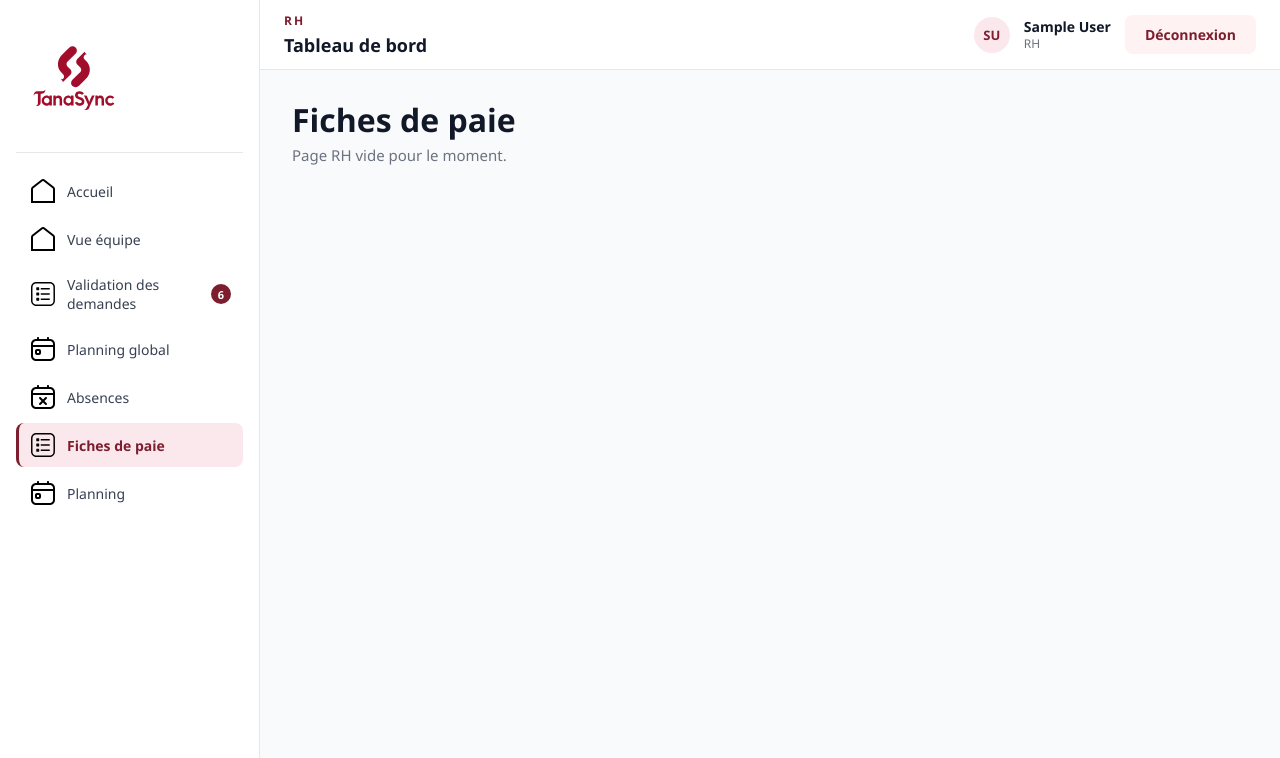
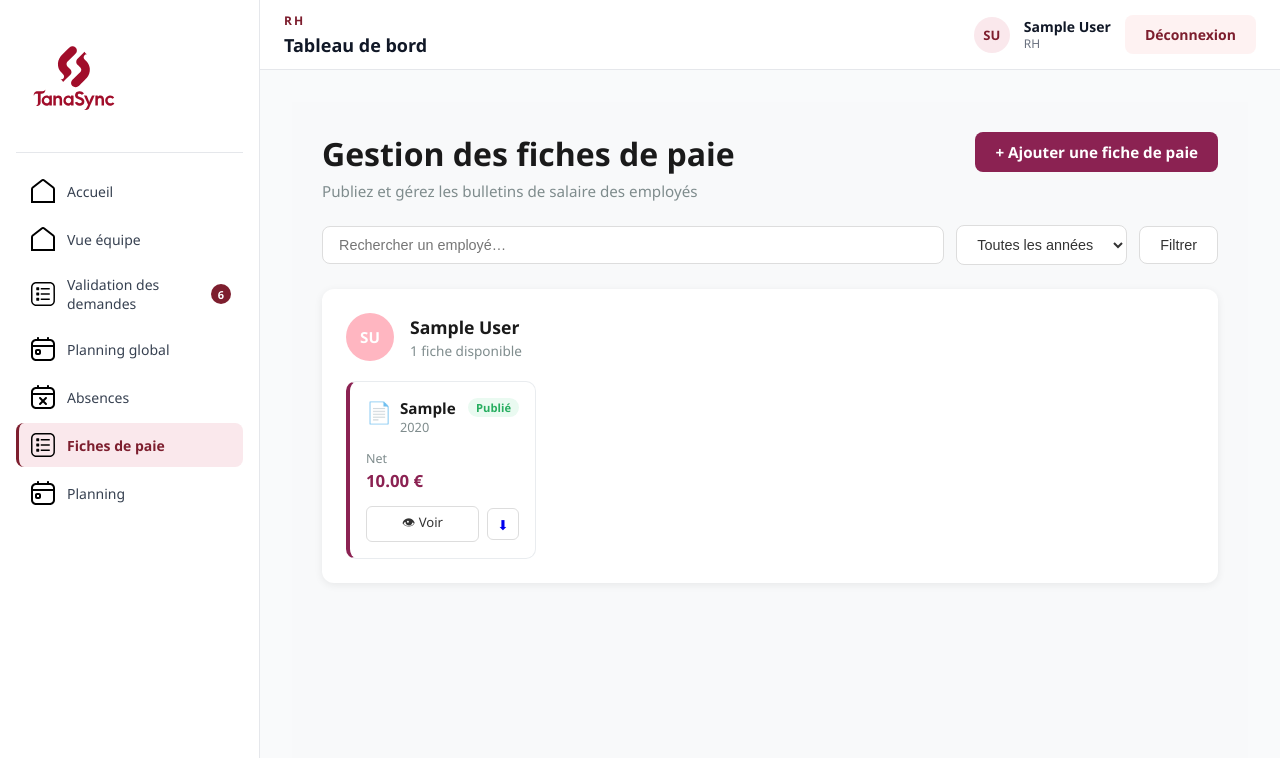
Before and after one commit to nicolasfno/TanaSync, a Django app: page /rh/fiches-paie/ in a window 1280 px wide. Shown: the top 758 px of the page. Run offline with Django 5.2, Linux system fonts and the light colour scheme; a user stored in the database is signed in; tables that the repository leaves empty hold one stand-in row (values such as "Sample post").

Commit message:
Enhance employee management features: dynamic vacation days, payroll creation, and activity tracking

```diff
--- /dev/null
+++ b/rh/static/rh/css/fiches_paie.css
@@ -0,0 +1,273 @@
+.fiches-container {
+  padding: 30px;
+  background: #f8f9fa;
+  min-height: 100vh;
+}
+
+/* ── Header ── */
+.fiches-header {
+  display: flex;
+  align-items: flex-start;
+  justify-content: space-between;
+  gap: 20px;
+  margin-bottom: 24px;
+  flex-wrap: wrap;
+}
+.fiches-header-text h1 {
+  font-size: 2rem;
+  font-weight: 700;
+  color: #1a1a1a;
+  margin: 0 0 6px;
+}
+.fiches-header-text p {
+  color: #7f8c8d;
+  font-size: 0.95rem;
+  margin: 0;
+}
+
+/* ── Bouton / Details ── */
+.add-fiche-details {
+  flex-shrink: 0;
+  position: relative;
+}
+.add-fiche-details > summary {
+  list-style: none;
+  background: #8B2252;
+  color: white;
+  padding: 10px 20px;
+  border-radius: 8px;
+  font-size: 0.95rem;
+  font-weight: 600;
+  cursor: pointer;
+  white-space: nowrap;
+  display: inline-block;
+  user-select: none;
+}
+.add-fiche-details > summary::-webkit-details-marker { display: none; }
+.add-fiche-details > summary:hover { background: #6d1a40; }
+
+.add-fiche-panel {
+  position: absolute;
+  right: 0;
+  top: calc(100% + 8px);
+  background: white;
+  border-radius: 12px;
+  padding: 24px;
+  box-shadow: 0 8px 32px rgba(0,0,0,0.14);
+  z-index: 200;
+  min-width: 680px;
+}
+.add-fiche-panel h3 {
+  font-size: 1rem;
+  font-weight: 700;
+  color: #1a1a1a;
+  margin: 0 0 16px;
+}
+.form-row {
+  display: flex;
+  gap: 14px;
+  align-items: flex-end;
+  flex-wrap: wrap;
+}
+.form-group {
+  display: flex;
+  flex-direction: column;
+  gap: 6px;
+  flex: 1;
+  min-width: 130px;
+}
+.form-group label {
+  font-size: 0.82rem;
+  font-weight: 600;
+  color: #555;
+}
+.form-group select,
+.form-group input[type="number"] {
+  padding: 9px 12px;
+  border: 1.5px solid #ddd;
+  border-radius: 8px;
+  font-size: 0.9rem;
+  color: #333;
+  background: white;
+  width: 100%;
+  box-sizing: border-box;
+}
+.form-group select:focus,
+.form-group input:focus {
+  outline: none;
+  border-color: #8B2252;
+}
+.btn-submit {
+  background: #8B2252;
+  color: white;
+  border: none;
+  padding: 9px 20px;
+  border-radius: 8px;
+  font-size: 0.9rem;
+  font-weight: 600;
+  cursor: pointer;
+  white-space: nowrap;
+  align-self: flex-end;
+}
+.btn-submit:hover { background: #6d1a40; }
+
+/* ── Filtres ── */
+.filters-bar {
+  display: flex;
+  gap: 12px;
+  align-items: center;
+  margin-bottom: 24px;
+  flex-wrap: wrap;
+}
+.filters-bar input[type="search"] {
+  flex: 1;
+  min-width: 200px;
+  padding: 10px 16px;
+  border: 1.5px solid #ddd;
+  border-radius: 8px;
+  font-size: 0.9rem;
+  background: white;
+}
+.filters-bar select {
+  padding: 10px 16px;
+  border: 1.5px solid #ddd;
+  border-radius: 8px;
+  font-size: 0.9rem;
+  background: white;
+  color: #333;
+}
+.btn-filter {
+  padding: 10px 20px;
+  background: white;
+  border: 1.5px solid #ddd;
+  border-radius: 8px;
+  font-size: 0.9rem;
+  font-weight: 500;
+  cursor: pointer;
+  color: #333;
+}
+.btn-filter:hover { background: #f0f0f0; }
+
+/* ── Section employé ── */
+.employee-section {
+  background: white;
+  border-radius: 12px;
+  padding: 24px;
+  box-shadow: 0 2px 8px rgba(0,0,0,0.07);
+  margin-bottom: 20px;
+}
+.emp-header {
+  display: flex;
+  align-items: center;
+  gap: 16px;
+  margin-bottom: 20px;
+}
+.emp-avatar {
+  width: 48px;
+  height: 48px;
+  border-radius: 50%;
+  display: flex;
+  align-items: center;
+  justify-content: center;
+  font-weight: 700;
+  font-size: 0.95rem;
+  color: white;
+  flex-shrink: 0;
+}
+.emp-info { display: flex; flex-direction: column; gap: 2px; }
+.emp-name { font-size: 1.1rem; font-weight: 700; color: #1a1a1a; }
+.emp-count { font-size: 0.85rem; color: #7f8c8d; }
+
+/* ── Grille de fiches ── */
+.fiches-row {
+  display: flex;
+  gap: 16px;
+  flex-wrap: wrap;
+}
+.fiche-card {
+  border: 1.5px solid #e9ecef;
+  border-left: 4px solid #8B2252;
+  border-radius: 10px;
+  padding: 16px;
+  min-width: 160px;
+  width: 190px;
+  display: flex;
+  flex-direction: column;
+  gap: 14px;
+  background: white;
+}
+.fiche-top {
+  display: flex;
+  align-items: flex-start;
+  gap: 8px;
+}
+.fiche-doc-icon { font-size: 1.3rem; flex-shrink: 0; }
+.fiche-period {
+  display: flex;
+  flex-direction: column;
+  flex: 1;
+  min-width: 0;
+}
+.fiche-month { font-weight: 600; color: #1a1a1a; font-size: 0.95rem; }
+.fiche-year  { font-size: 0.8rem; color: #7f8c8d; }
+.badge-publie {
+  background: #eafaf1;
+  color: #27ae60;
+  font-size: 0.7rem;
+  font-weight: 700;
+  padding: 2px 8px;
+  border-radius: 999px;
+  white-space: nowrap;
+  flex-shrink: 0;
+}
+.fiche-amount { display: flex; flex-direction: column; gap: 2px; }
+.amount-label { font-size: 0.78rem; color: #7f8c8d; }
+.amount-value { font-size: 1.05rem; font-weight: 700; color: #8B2252; }
+
+.fiche-actions {
+  display: flex;
+  align-items: center;
+  gap: 8px;
+}
+.btn-voir {
+  display: inline-flex;
+  align-items: center;
+  gap: 4px;
+  padding: 6px 12px;
+  border: 1.5px solid #ddd;
+  border-radius: 6px;
+  font-size: 0.82rem;
+  color: #333;
+  text-decoration: none;
+  font-weight: 500;
+  flex: 1;
+  justify-content: center;
+}
+.btn-voir:hover { background: #f8f9fa; }
+.btn-dl {
+  display: inline-flex;
+  align-items: center;
+  justify-content: center;
+  width: 32px;
+  height: 32px;
+  border: 1.5px solid #ddd;
+  border-radius: 6px;
+  text-decoration: none;
+  font-size: 0.85rem;
+  flex-shrink: 0;
+}
+.btn-dl:hover { background: #f8f9fa; }
+
+/* ── États vides ── */
+.no-fiches {
+  font-size: 0.88rem;
+  color: #95a5a6;
+  padding: 4px 0;
+  margin: 0;
+}
+.empty-state {
+  text-align: center;
+  padding: 60px 20px;
+  color: #95a5a6;
+  font-size: 1rem;
+}
--- a/rh/templates/rh/fiches_de_paie.html
+++ b/rh/templates/rh/fiches_de_paie.html
@@ -7,15 +7,123 @@
   <title>Fiches de paie - RH</title>
   <link rel="stylesheet" href="{% static 'rh/css/base.css' %}">
   <link rel="stylesheet" href="{% static 'rh/css/home.css' %}">
+  <link rel="stylesheet" href="{% static 'rh/css/fiches_paie.css' %}">
 </head>
 <body>
   {% include 'rh/sidebar.html' %}
   <main class="main">
     {% include 'rh/topbar.html' %}
     <div class="content">
-      <div class="page-header">
-        <h1 class="page-title">Fiches de paie</h1>
-        <p class="page-subtitle">Page RH vide pour le moment.</p>
+      <div class="fiches-container">
+
+        <!-- Header + bouton ajout -->
+        <div class="fiches-header">
+          <div class="fiches-header-text">
+            <h1>Gestion des fiches de paie</h1>
+            <p>Publiez et gérez les bulletins de salaire des employés</p>
+          </div>
+
+          <details class="add-fiche-details">
+            <summary>+ Ajouter une fiche de paie</summary>
+            <div class="add-fiche-panel">
+              <h3>Nouvelle fiche de paie</h3>
+              <form method="POST" action="{% url 'create_pay_slip' %}">
+                {% csrf_token %}
+                <div class="form-row">
+                  <div class="form-group">
+                    <label for="employee_id">Employé</label>
+                    <select name="employee_id" id="employee_id" required>
+                      <option value="" disabled selected>Sélectionner…</option>
+                      {% for profile in all_profiles %}
+                      <option value="{{ profile.id }}">{{ profile.user.get_full_name }}</option>
+                      {% endfor %}
+                    </select>
+                  </div>
+                  <div class="form-group">
+                    <label for="month">Mois</label>
+                    <select name="month" id="month" required>
+                      <option value="" disabled selected>Mois</option>
+                      {% for num, name in month_names.items %}
+                      <option value="{{ name }}">{{ name }}</option>
+                      {% endfor %}
+                    </select>
+                  </div>
+                  <div class="form-group">
+                    <label for="year">Année</label>
+                    <input type="number" name="year" id="year"
+                           value="{{ current_year }}" min="2000" max="2100" required>
+                  </div>
+                  <div class="form-group">
+                    <label for="amount">Montant net (€)</label>
+                    <input type="number" name="amount" id="amount"
+                           step="0.01" min="0" placeholder="ex : 2500.00" required>
+                  </div>
+                  <button type="submit" class="btn-submit">Créer la fiche</button>
+                </div>
+              </form>
+            </div>
+          </details>
+        </div>
+
+        <!-- Filtres (GET, aucun JS) -->
+        <form method="GET" class="filters-bar">
+          <input type="search" name="q" value="{{ q }}"
+                 placeholder="Rechercher un employé…">
+          <select name="year">
+            <option value="" {% if not selected_year %}selected{% endif %}>Toutes les années</option>
+            {% for y in years %}
+            <option value="{{ y }}" {% if y == selected_year %}selected{% endif %}>{{ y }}</option>
+            {% endfor %}
+          </select>
+          <button type="submit" class="btn-filter">Filtrer</button>
+        </form>
+
+        <!-- Liste des employés -->
+        {% for emp in employees_data %}
+        <div class="employee-section">
+          <div class="emp-header">
+            <div class="emp-avatar" style="background-color: {{ emp.avatar_color }};">
+              {{ emp.initials }}
+            </div>
+            <div class="emp-info">
+              <strong class="emp-name">{{ emp.name }}</strong>
+              <span class="emp-count">
+                {{ emp.fiches|length }} fiche{{ emp.fiches|length|pluralize }} disponible{{ emp.fiches|length|pluralize }}
+              </span>
+            </div>
+          </div>
+
+          {% if emp.fiches %}
+          <div class="fiches-row">
+            {% for fiche in emp.fiches %}
+            <div class="fiche-card">
+              <div class="fiche-top">
+                <span class="fiche-doc-icon">📄</span>
+                <div class="fiche-period">
+                  <span class="fiche-month">{{ fiche.month }}</span>
+                  <span class="fiche-year">{{ fiche.year }}</span>
+                </div>
+                <span class="badge-publie">Publié</span>
+              </div>
+              <div class="fiche-amount">
+                <span class="amount-label">Net</span>
+                <span class="amount-value">{{ fiche.amount|floatformat:2 }} €</span>
+              </div>
+              <div class="fiche-actions">
+                <a href="{{ fiche.pdf_file.url }}" target="_blank" class="btn-voir">👁 Voir</a>
+                <a href="{{ fiche.pdf_file.url }}" download class="btn-dl" title="Télécharger">⬇</a>
+              </div>
+            </div>
+            {% endfor %}
+          </div>
+          {% else %}
+          <p class="no-fiches">Aucune fiche pour cette période.</p>
+          {% endif %}
+        </div>
+        {% empty %}
+        <div class="empty-state">Aucune fiche de paie disponible.</div>
+        {% endfor %}
+
       </div>
     </div>
   </main>
--- a/rh/templates/rh/validation_demandes.html
+++ b/rh/templates/rh/validation_demandes.html
@@ -22,7 +22,7 @@
           <h1>Validation des absences</h1>
           <p class="pending-notice">
             <span class="notice-icon">⚠️</span>
-            <strong>{{ pending_count }} demandes</strong> en attente de validation
+            <strong>{{ pending_count }} demande{{ pending_count|pluralize }}</strong> en attente de validation
           </p>
         </div>
 
@@ -62,6 +62,8 @@
                   <span class="status-badge accepte">✓ Accepté</span>
                   {% elif conge.status == 'Refusé' %}
                   <span class="status-badge refuse">✗ Refusé</span>
+                  {% elif conge.status == 'Pending' %}
+                  <span class="status-badge pending">⏳ En attente</span>
                   {% endif %}
                 {% endif %}
               </div>
--- a/rh/urls.py
+++ b/rh/urls.py
@@ -10,6 +10,7 @@ urlpatterns = [
     path('absences/', views.absences_rh, name='absences_rh'),
     path('absences/annuler/<int:id>/', views.rh_annuler_conge, name='rh_annuler_conge'),
     path('fiches-paie/', views.fiches_de_paie_rh, name='fiches_de_paie_rh'),
+    path('fiches-paie/creer/', views.create_pay_slip, name='create_pay_slip'),
     path('planning/', views.planning_rh, name='planning_rh'),
     path('conges/', views.liste_conges, name='liste_conges'),
     path('conges/<int:employee_id>/', views.liste_conges_spe, name='liste_conges_spe'),
--- a/rh/views.py
+++ b/rh/views.py
@@ -2,11 +2,12 @@ from django.shortcuts import render, redirect
 from django.urls import reverse
 from rh.models import Conge, ficheDePaie
 from employees.models import EmployeeProfile
+from django.db.models import Q
 from django.http import JsonResponse, HttpResponse
 from django.views.decorators.csrf import csrf_exempt
 import json
 import csv
-from .utils import create_file  # Assurez-vous d'avoir une fonction pour créer un PDF
+from .utils import create_file
 from django.contrib.auth.decorators import login_required, user_passes_test
 from datetime import datetime, timedelta
 import calendar
@@ -83,26 +84,25 @@ def modifier_conge(request, id):
 def is_hr(user):
     return user.is_staff or user.groups.filter(name='RH').exists()
 
+@login_required
 @user_passes_test(is_hr)
 def create_pay_slip(request):
     if request.method == 'POST':
-        employee_id = request.POST.get('employee_id')
-        name = request.POST.get('name')
+        employee_profile_id = request.POST.get('employee_id')
         month = request.POST.get('month')
         year = request.POST.get('year')
         amount = request.POST.get('amount')
+        profile = EmployeeProfile.objects.select_related('user').get(id=employee_profile_id)
+        name = profile.user.get_full_name() or profile.user.username
         pdf_content = create_file(name, month, year, amount)
         filename = f"bulletin_{month}_{year}.pdf"
-
         fiche = ficheDePaie(
-            employee_id=employee_id,
-            month=month,
-            year=year,
-            amount=amount,
-            pdf_file=pdf_content
+            employee_profile_id=employee_profile_id,
+            month=month, year=year, amount=amount,
         )
         fiche.pdf_file.save(filename, pdf_content, save=True)
-        return JsonResponse({'message': 'Fiche de paie stockée', 'id': fiche.id})
+        return redirect('fiches_de_paie_rh')
+    return redirect('fiches_de_paie_rh')
 
 @user_passes_test(is_hr)
 def list_pay_slips(request):
@@ -110,7 +110,7 @@ def list_pay_slips(request):
     if employee_id:
         fiches = ficheDePaie.objects.filter(employee_id=employee_id).order_by('-year', '-month')
     else:
-        fiches = ficheDePaie.objects.all().order_by('-uploaded_at')
+        fiches = ficheDePaie.objects.all().order_by('-year', '-id')
 
     data = [
         {
@@ -335,7 +335,45 @@ def rh_annuler_conge(request, id):
 @login_required
 @user_passes_test(is_hr)
 def fiches_de_paie_rh(request):
-    return render(request, "rh/fiches_de_paie.html")
+    q = request.GET.get('q', '').strip()
+    try:
+        selected_year = int(request.GET.get('year', ''))
+    except (ValueError, TypeError):
+        selected_year = None
+
+    profiles = EmployeeProfile.objects.select_related('user').order_by('user__last_name')
+    if q:
+        profiles = profiles.filter(
+            Q(user__first_name__icontains=q) | Q(user__last_name__icontains=q)
+        )
+
+    employees_data = []
+    for idx, profile in enumerate(profiles):
+        fiches = ficheDePaie.objects.filter(employee_profile=profile).order_by('-year', '-id')
+        if selected_year:
+            fiches = fiches.filter(year=selected_year)
+        employees_data.append({
+            'id': profile.id,
+            'name': profile.user.get_full_name() or profile.user.username,
+            'initials': (
+                (profile.user.first_name[0] if profile.user.first_name else '') +
+                (profile.user.last_name[0] if profile.user.last_name else '')
+            ).upper(),
+            'avatar_color': AVATAR_COLORS[idx % len(AVATAR_COLORS)],
+            'fiches': list(fiches),
+        })
+
+    years = ficheDePaie.objects.values_list('year', flat=True).distinct().order_by('-year')
+
+    return render(request, "rh/fiches_de_paie.html", {
+        'employees_data': employees_data,
+        'all_profiles': EmployeeProfile.objects.select_related('user').order_by('user__last_name'),
+        'month_names': MONTH_NAMES_FR,
+        'current_year': datetime.now().year,
+        'q': q,
+        'selected_year': selected_year,
+        'years': years,
+    })
 
 @login_required
 @user_passes_test(is_hr)
```
Also changed, not shown: employees/templates/employees/index.html (+13 -24 lines), employees/views.py (+40 -2 lines), 1 other file.
